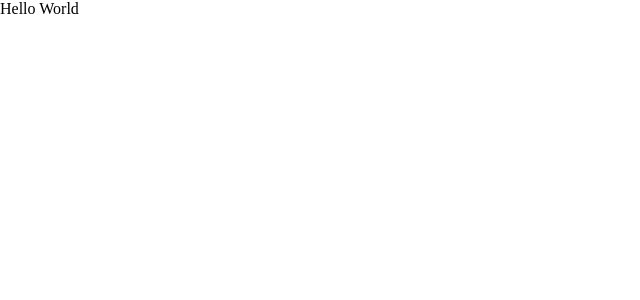
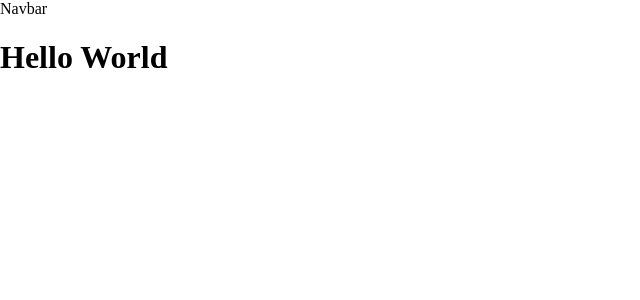
Before and after one commit to ankitdotdev/React-Basic-Foundation, a React (Vite) app in the folder Challenge 2/challenge-2/: page / in a window 1280 px wide. Shown: the top 300 px of the page, without its empty margins (0-640 px from the left). Built offline with nearby package versions, Linux system fonts and the light colour scheme.

Commit message:
feat : Create common layout wrapper

```diff
--- a/Challenge 2/challenge-2/src/App.tsx
+++ b/Challenge 2/challenge-2/src/App.tsx
@@ -1,7 +1,12 @@
 import React from "react";
+import LayoutWrapper from "./component/layout/layout";
 
 const App = () => {
-  return <div>Hello World</div>;
+  return (
+    <LayoutWrapper>
+      <h1>Hello World</h1>
+    </LayoutWrapper>
+  );
 };
 
 export default App;
--- /dev/null
+++ b/Challenge 2/challenge-2/src/component/layout/layout.tsx
@@ -0,0 +1,16 @@
+import React from "react";
+interface LayoutWrapperInterface {
+  children: React.ReactNode;
+}
+
+import layout from "./layout.module.css";
+const LayoutWrapper: React.FC<LayoutWrapperInterface> = ({ children }) => {
+  return (
+    <div className={`${layout.container}`}>
+      <nav>Navbar</nav>
+      {children}
+    </div>
+  );
+};
+
+export default LayoutWrapper;
```
Also changed, not shown: Challenge 2/challenge-2/src/component/layout/layout.module.css (added).
